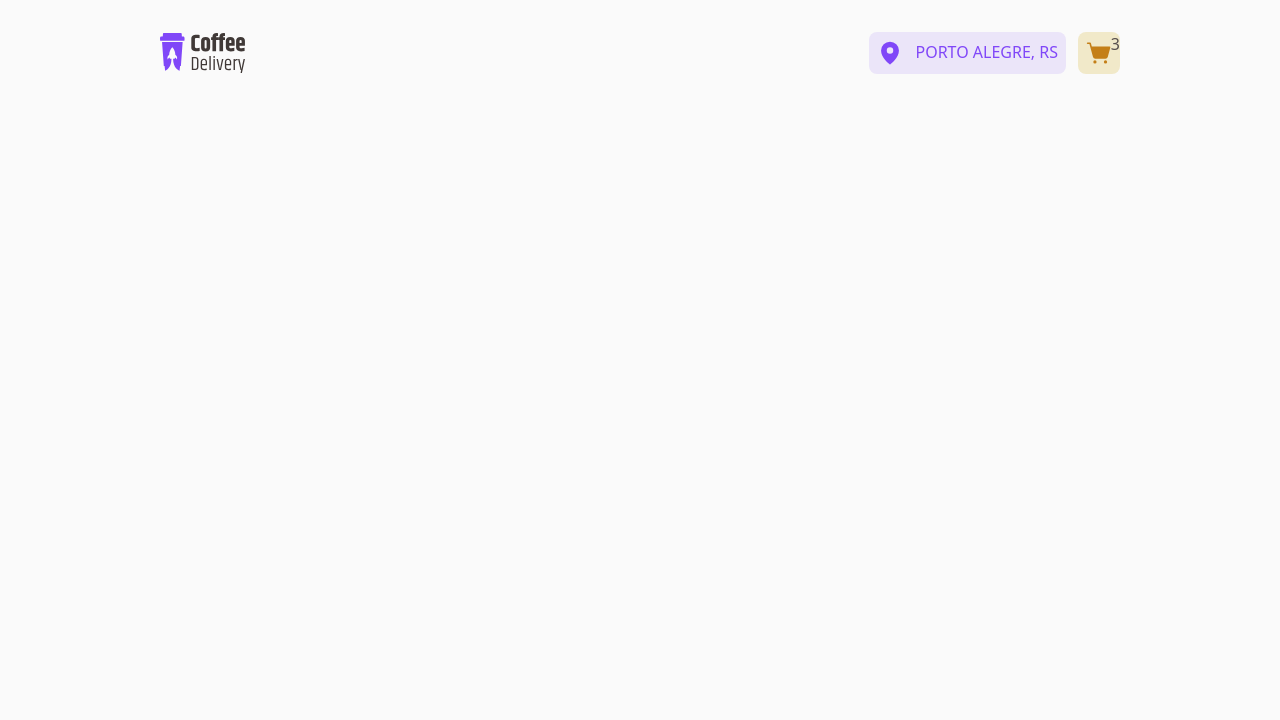
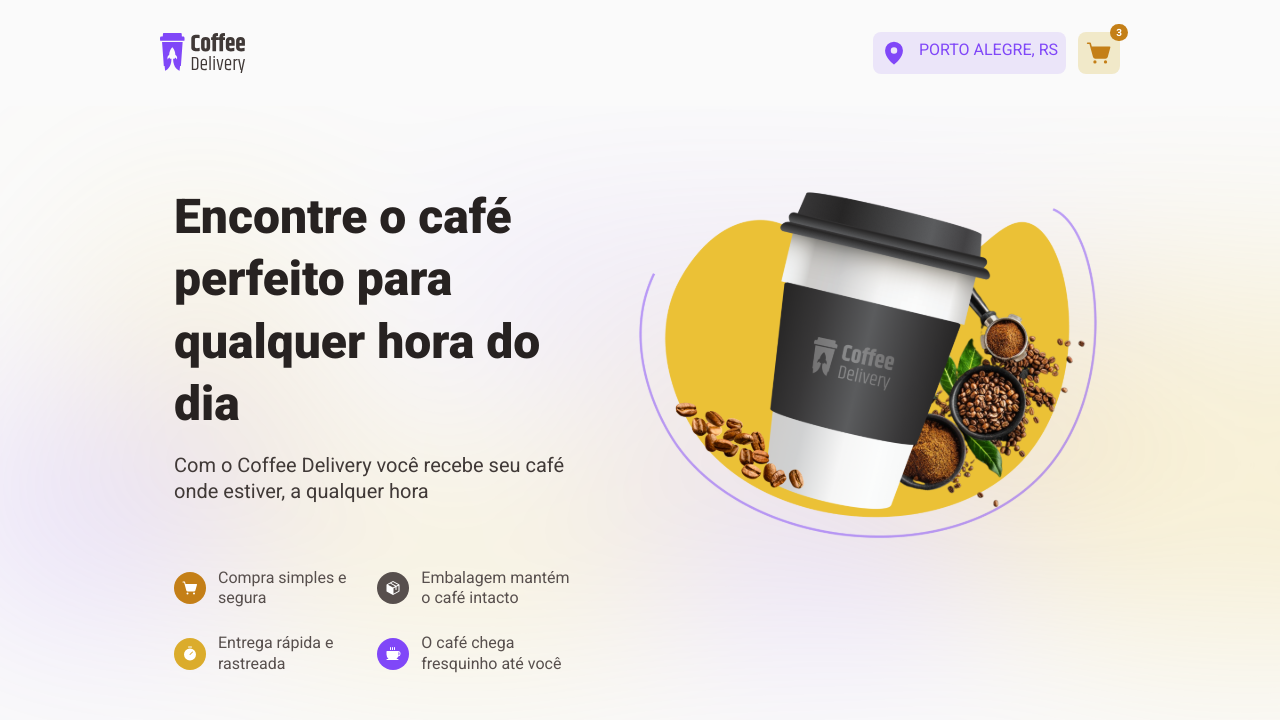
Before and after one commit to phacf/Coffee-shop, a React (Vite) app: page / in a window 1280 px wide. Shown: the top 720 px of the page. Built offline with nearby package versions, Linux system fonts and the light colour scheme.

Commit message:
brand done

```diff
--- a/src/App.tsx
+++ b/src/App.tsx
@@ -1,9 +1,11 @@
+import { Brand } from '@components/Brand'
 import { Header } from '@components/Header'
 
 export function App() {
   return (
     <main>
       <Header />
+      <Brand />
     </main>
   )
 }
--- /dev/null
+++ b/src/components/Brand/index.tsx
@@ -0,0 +1,46 @@
+import { ShoppingCartSimple, Timer, Package, Coffee } from '@phosphor-icons/react'
+
+export function Brand() {
+  return (
+    <div className="bg-[url('/public/images/hero-bg.svg')] bg-cover flex justify-center gap-14 px-40 py-20">
+      <div className="w-5/12 ">
+        <h1 className=" ">Encontre o café perfeito para qualquer hora do dia</h1>
+        <h3 className=" mt-4 mb-16">Com o Coffee Delivery você recebe seu café onde estiver, a qualquer hora</h3>
+
+        <div className="grid grid-rows-2 grid-flow-col gap-6">
+          <div className="flex gap-3 items-center">
+            <div className="bg-yellow-dark text-white rounded-full flex justify-center p-2">
+              <ShoppingCartSimple size={16} weight="fill" />
+            </div>
+            <aside>Compra simples e segura</aside>
+          </div>
+
+          <div className="flex gap-3 items-center">
+            <div className="bg-yellow text-white rounded-full flex justify-center p-2">
+              <Timer size={16} weight="fill" />
+            </div>
+            <aside>Entrega rápida e rastreada</aside>
+          </div>
+
+          <div className="flex gap-3 items-center">
+            <div className="bg-base-text text-white rounded-full flex justify-center p-2">
+              <Package size={16} weight="fill" />
+            </div>
+            <aside>Embalagem mantém o café intacto</aside>
+          </div>
+
+          <div className="flex gap-3 items-center">
+            <div className="bg-purple text-white rounded-full flex justify-center p-2">
+              <Coffee size={16} weight="fill" />
+            </div>
+            <aside>O café chega fresquinho até você</aside>
+          </div>
+        </div>
+      </div>
+
+      <div>
+        <img src="public/images/hero.svg" />
+      </div>
+    </div>
+  )
+}
--- a/src/components/Header/Cart.tsx
+++ b/src/components/Header/Cart.tsx
@@ -2,9 +2,9 @@
 
 export function Cart() {
   return (
-    <div className='relative flex'>
-      <aside className='absolute -right-0'>3</aside>
-      <Button icon='ShoppingCartSimple' appearence='cart'/>
-      </div>
+    <div className="relative flex">
+      <aside className="absolute -right-2 -top-2 bg-yellow-dark rounded-full text-tag font-bold text-white px-1.5 py-0.5">3</aside>
+      <Button icon="ShoppingCartSimple" appearence="cart" />
+    </div>
   )
 }
--- a/src/index.css
+++ b/src/index.css
@@ -14,6 +14,18 @@
     -webkit-font-smoothing: antialiased;
   }
 
+  div, aside {
+    @apply text-base-text text-text-m font-roboto
+  }
+
+
+  h1{
+    @apply text-base-title font-black font-baloo text-title-xl
+  }
+  h2 ,h3, h4, h5, h6{
+    @apply text-base-subtitle text-text-l font-baloo
+  }
+
   button {
     @apply border-none cursor-pointer;
   }
```
